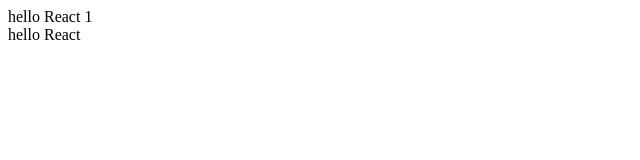
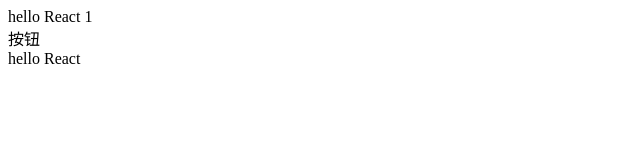
Before and after one commit to wubajiao/react-app, a React app: page / in a window 1280 px wide. Shown: the top 160 px of the page, without its empty margins (0-640 px from the left). Built offline with nearby package versions, Linux system fonts and the light colour scheme.

Commit message:
chore: 配置typescript配置文件eslintrc.js 配置、重写根路劲支持

```diff
--- a/package.json
+++ b/package.json
@@ -22,6 +22,7 @@
     "@babel/preset-typescript": "^7.21.4",
     "@commitlint/cli": "^16.2.4",
     "@commitlint/config-conventional": "^16.2.4",
+    "@types/react": "^18.0.33",
     "@typescript-eslint/eslint-plugin": "^5.23.0",
     "@typescript-eslint/parser": "^5.23.0",
     "autoprefixer": "^10.4.14",
@@ -33,6 +34,7 @@
     "eslint": "^8.15.0",
     "eslint-config-airbnb": "^19.0.4",
     "eslint-config-prettier": "^8.5.0",
+    "eslint-import-resolver-typescript": "^3.5.4",
     "eslint-plugin-import": "^2.26.0",
     "eslint-plugin-promise": "^6.0.0",
     "eslint-plugin-react": "^7.29.4",
@@ -57,7 +59,7 @@
     "stylelint-config-standard": "^25.0.0",
     "stylelint-declaration-block-no-ignored-properties": "^2.5.0",
     "stylelint-order": "^5.0.0",
-    "typescript": "^4.6.4",
+    "typescript": "^4.9.5",
     "url-loader": "^4.1.1",
     "webpack": "^5.76.3",
     "webpack-cli": "^5.0.1",
--- a/scripts/webpack.base.js
+++ b/scripts/webpack.base.js
@@ -3,9 +3,10 @@
  * @Author       : wuhaidong
  * @Date         : 2023-03-28 18:00:56
  * @LastEditors  : wuhaidong
- * @LastEditTime : 2023-03-31 17:42:20
+ * @LastEditTime : 2023-04-04 14:45:21
  */
 const HtmlWebpackPlugin = require('html-webpack-plugin')
+const { resolve } = require('path')
 const path = require('path')
 const { isDev } = require('./constants')
 
@@ -53,6 +54,9 @@
   },
   resolve: {
     extensions: ['.tsx', '.ts', '.js', '.json'],
+    alias: {
+      '@': path.resolve('src'),
+    },
   },
   plugins: [
     new HtmlWebpackPlugin({
--- a/src/App.tsx
+++ b/src/App.tsx
@@ -3,15 +3,17 @@
  * @Author       : wuhaidong
  * @Date         : 2023-03-28 18:07:24
  * @LastEditors  : wuhaidong
- * @LastEditTime : 2023-03-31 17:40:49
+ * @LastEditTime : 2023-04-04 14:54:55
  */
 import React from 'react'
+import Button from '@/components/Button'
 import B from './B'
 
 function App() {
   return (
     <>
       <B />
+      <Button name='按钮' />
       <div className='app'>hello React</div>
     </>
   )
--- /dev/null
+++ b/src/components/Button/index.tsx
@@ -0,0 +1,17 @@
+/*
+ * @Descripttion :
+ * @Author       : wuhaidong
+ * @Date         : 2023-04-04 12:09:01
+ * @LastEditors  : wuhaidong
+ * @LastEditTime : 2023-04-04 14:07:54
+ */
+import React from 'react'
+
+type IBuuton = {
+  name: string
+}
+function Button(props: IBuuton) {
+  return <div>{props.name}</div>
+}
+
+export default Button
```
Also changed, not shown: tsconfig.json (added, +34 -0 lines), .eslintrc.js.
